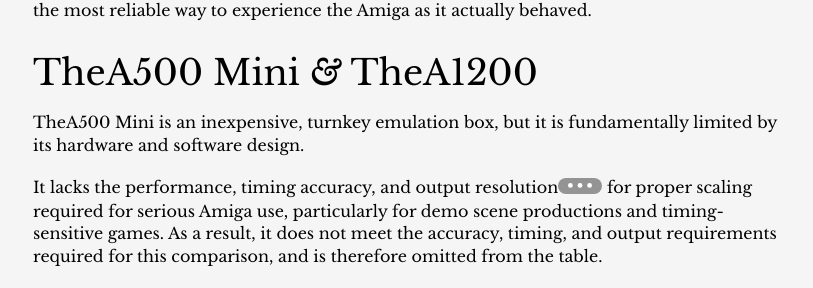
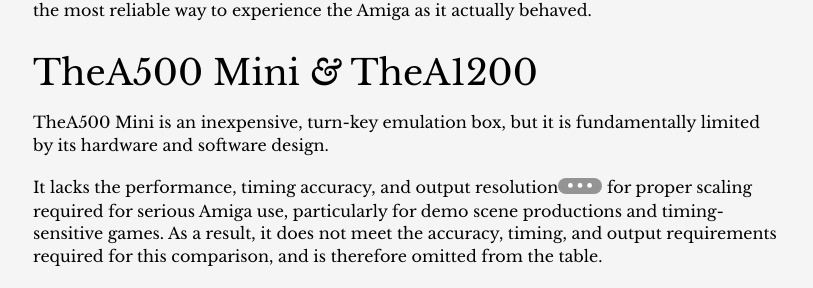
Before and after one commit to amigavision/amigavision.github.io, a Jekyll site: the page built from best.md, in a window 1280 px wide and 900 px high, scrolled down 747 px. Shown: the part 148-436 px from the top of the window, without its empty margins (232-1045 px from the left). Built offline with Jekyll 4.4.1, drawn with Linux system fonts in a browser that asks for light colours.

Commit message:
Less awkward

```diff
--- a/best.md
+++ b/best.md
@@ -21,7 +21,7 @@
 
 ## TheA500 Mini *&* TheA1200
 
-TheA500 Mini is an inexpensive, turnkey emulation box, but it is fundamentally limited by its hardware and software design.
+TheA500 Mini is an inexpensive, turn-key emulation box, but it is fundamentally limited by its hardware and software design.
 
 It lacks the performance, timing accuracy, and output resolution[^0] for proper scaling required for serious Amiga use, particularly for demo scene productions and timing-sensitive games. As a result, it does not meet the accuracy, timing, and output requirements required for this comparison, and is therefore omitted from the table.
 
```
